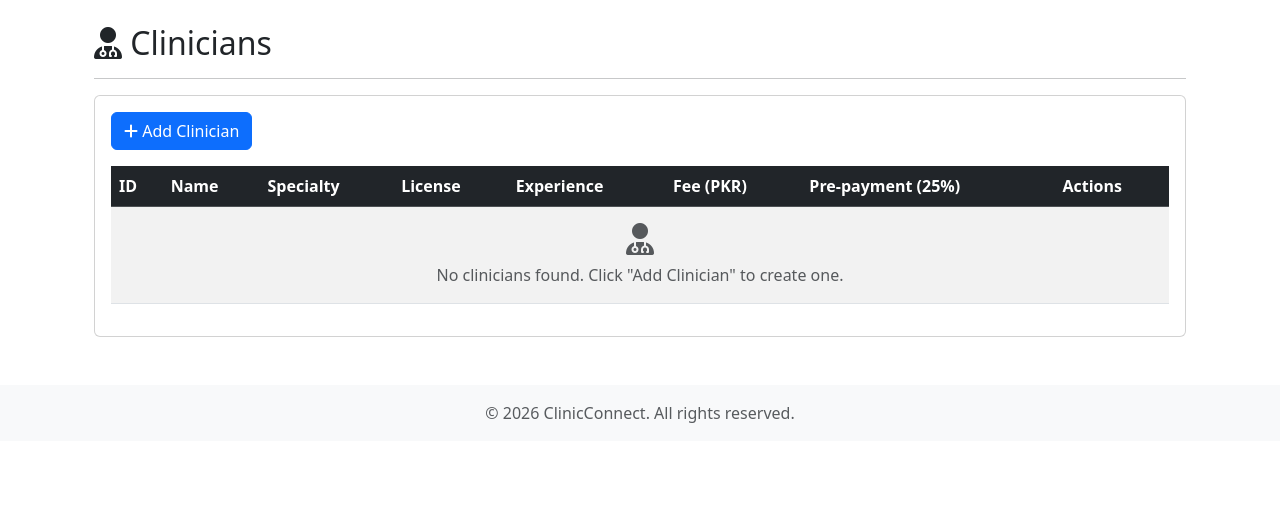
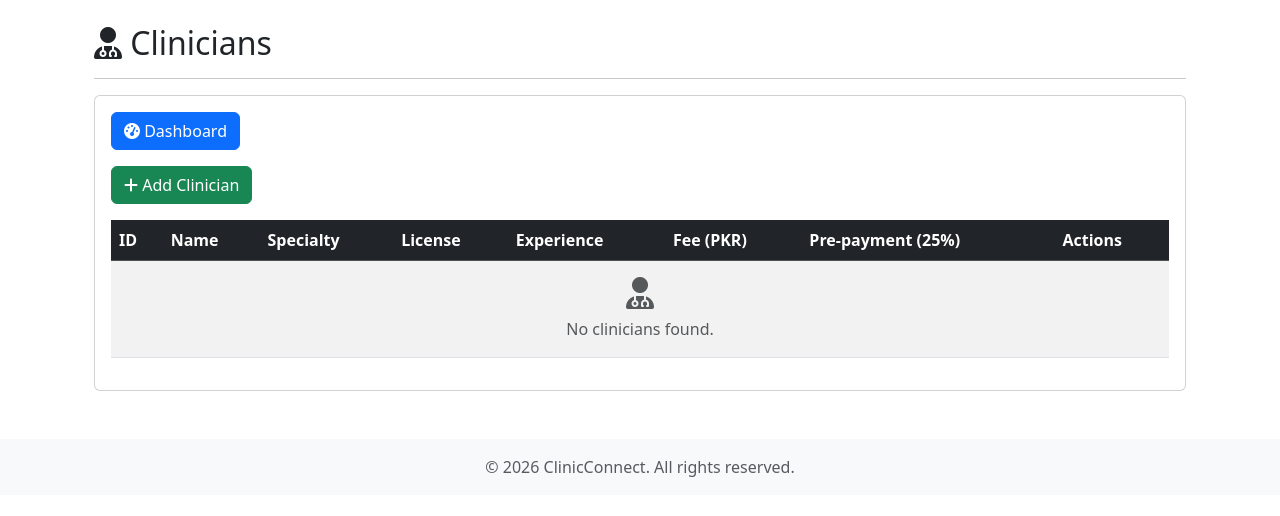
Before and after one commit to TalhaMajeed12/clinicconnect-enterprise, a Flask app: page /admin/clinicians in a window 1280 px wide. Shown: the part 56-572 px from the top of the page. Run offline with Flask 3, Linux system fonts and the light colour scheme; the visitor is signed in with stand-in values (Sample User, id 1); tables that the repository leaves empty hold one stand-in row (values such as "Sample post"); parts of the project's set-up code (start-up, migrations or seed data) failed here and were passed over.

Commit message:
Complete admin templates: add dashboard button to all pages for easy navigation

```diff
--- a/app/templates/admin/clinicians.html
+++ b/app/templates/admin/clinicians.html
@@ -18,7 +18,14 @@
 
     <div class="card">
         <div class="card-body">
-            <a href="{{ url_for('admin.add_clinician') }}" class="btn btn-primary mb-3">
+            <!-- Back to Dashboard Button -->
+            <div class="mb-3">
+                <a href="{{ url_for('admin.dashboard') }}" class="btn btn-primary">
+                    <i class="fas fa-tachometer-alt"></i> Dashboard
+                </a>
+            </div>
+
+            <a href="{{ url_for('admin.add_clinician') }}" class="btn btn-success mb-3">
                 <i class="fas fa-plus"></i> Add Clinician
             </a>
 
@@ -48,13 +55,13 @@
                                 <td><strong>PKR {{ clinician.consultation_fee|float }}</strong></td>
                                 <td><span class="badge bg-warning">PKR {{ (clinician.consultation_fee|float * 0.25)|int }}</span></td>
                                 <td>
-                                    <a href="{{ url_for('admin.view_clinician', clinician_id=clinician.id) }}" class="btn btn-sm btn-info" title="View">
+                                    <a href="{{ url_for('admin.view_clinician', clinician_id=clinician.id) }}" class="btn btn-sm btn-info">
                                         <i class="fas fa-eye"></i>
                                     </a>
-                                    <a href="{{ url_for('admin.edit_clinician', clinician_id=clinician.id) }}" class="btn btn-sm btn-warning" title="Edit">
+                                    <a href="{{ url_for('admin.edit_clinician', clinician_id=clinician.id) }}" class="btn btn-sm btn-warning">
                                         <i class="fas fa-edit"></i>
                                     </a>
-                                    <button class="btn btn-sm btn-danger delete-clinician" data-id="{{ clinician.id }}" title="Delete">
+                                    <button class="btn btn-sm btn-danger delete-clinician" data-id="{{ clinician.id }}">
                                         <i class="fas fa-trash"></i>
                                     </button>
                                 </td>
@@ -64,7 +71,7 @@
                             <tr>
                                 <td colspan="8" class="text-center text-muted py-3">
                                     <i class="fas fa-user-md fa-2x d-block mb-2"></i>
-                                    No clinicians found. Click "Add Clinician" to create one.
+                                    No clinicians found.
                                 </td>
                             </tr>
                         {% endif %}
@@ -78,13 +85,11 @@
 <script>
 document.querySelectorAll('.delete-clinician').forEach(btn => {
     btn.addEventListener('click', function() {
-        if (confirm('Are you sure you want to delete this clinician? This action cannot be undone.')) {
+        if (confirm('Are you sure you want to delete this clinician?')) {
             const id = this.dataset.id;
             fetch(`/admin/clinician/${id}/delete`, {
                 method: 'POST',
-                headers: {
-                    'X-Requested-With': 'XMLHttpRequest'
-                }
+                headers: {'X-Requested-With': 'XMLHttpRequest'}
             })
             .then(response => response.json())
             .then(data => {
@@ -94,10 +99,7 @@ document.querySelectorAll('.delete-clinician').forEach(btn => {
                     alert('Error: ' + data.error);
                 }
             })
-            .catch(err => {
-                alert('Error deleting clinician');
-                console.error(err);
-            });
+            .catch(err => alert('Error deleting clinician'));
         }
     });
 });
--- a/app/templates/admin/patient_detail.html
+++ b/app/templates/admin/patient_detail.html
@@ -83,9 +83,13 @@
                 </div>
             </div>
 
-            <div class="mt-3">
+            <!-- Navigation Buttons -->
+            <div class="mt-4">
                 <a href="{{ url_for('admin.patients') }}" class="btn btn-secondary">
                     <i class="fas fa-arrow-left"></i> Back to Patients
+                </a>
+                <a href="{{ url_for('admin.dashboard') }}" class="btn btn-primary">
+                    <i class="fas fa-tachometer-alt"></i> Dashboard
                 </a>
             </div>
         </div>
```
Also changed, not shown: app/templates/admin/add_clinician.html (+10 -0 lines), app/templates/admin/audit_logs.html (+13 -3 lines), app/templates/admin/clinician_detail.html (+17 -9 lines), app/templates/admin/dashboard.html (+13 -5 lines), app/templates/admin/edit_clinician.html (+10 -0 lines), app/templates/admin/patients.html (+7 -0 lines).
